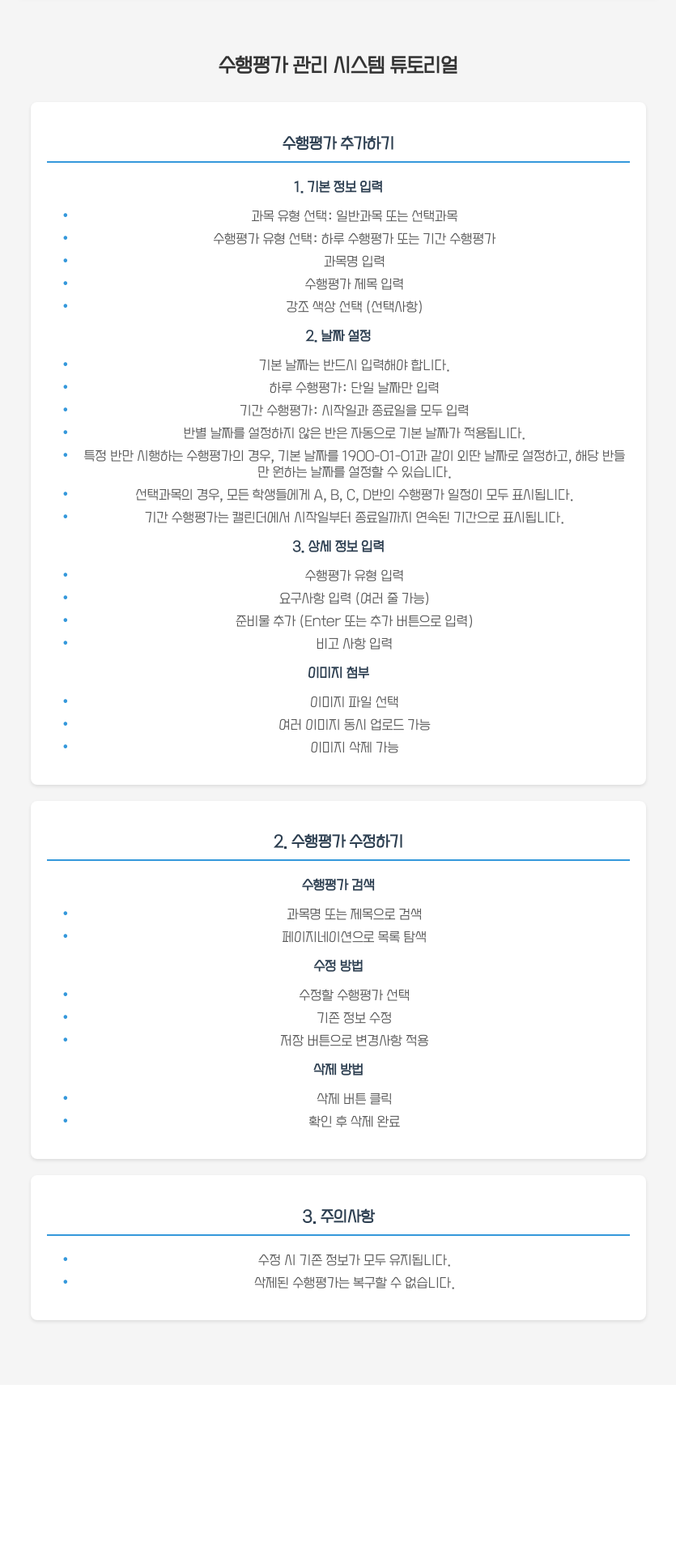
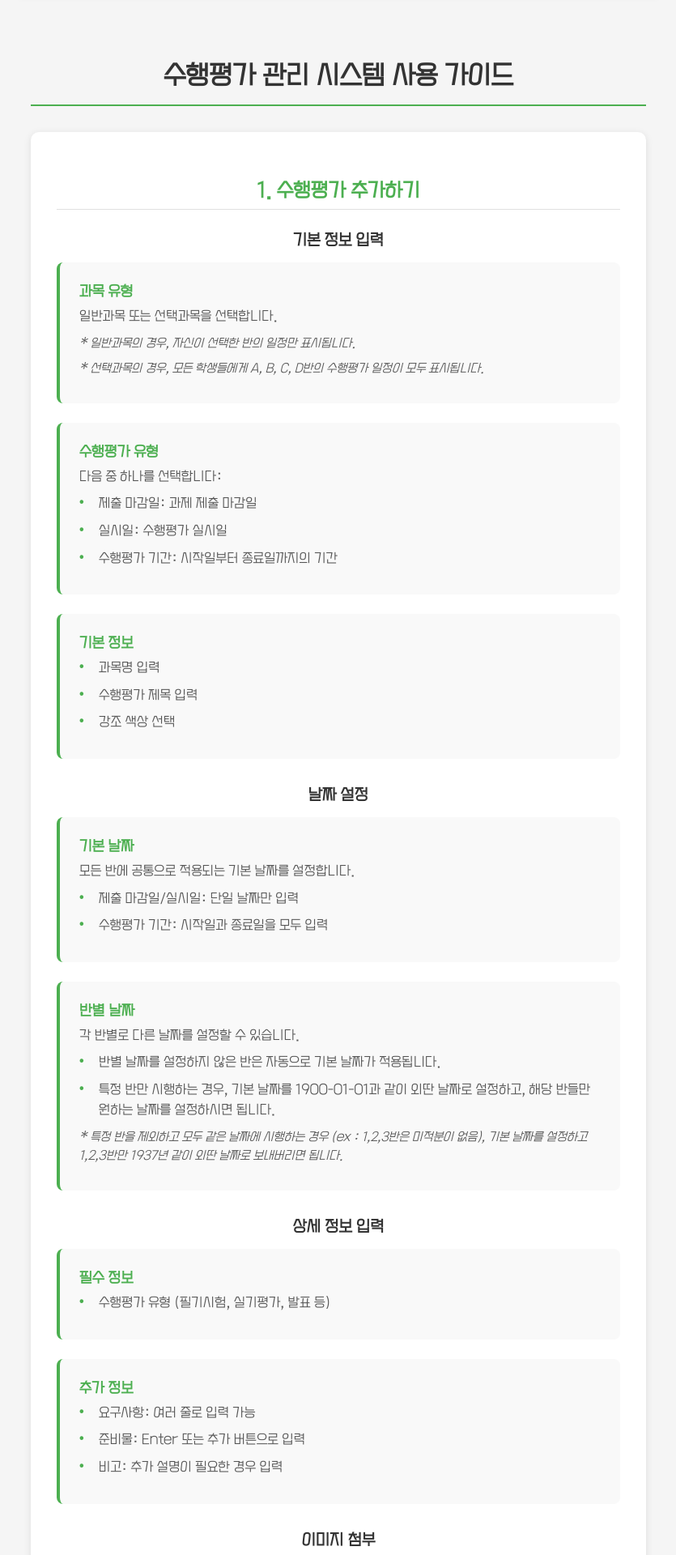
Before and after one commit to hakelope/evaluation_notice_web, a React (Create React App) app: page /tutorial in a window 1280 px wide. Shown: the part 300-2220 px from the top of the page at 81% size, without its empty margins (222-1057 px from the left). Before the commit the page ends 2018 px from the top, so only its background shows below. Built offline with nearby package versions, Linux system fonts and the light colour scheme; no server answers.

Commit message:
가독성 패치 및 오늘 버튼 추가

```diff
--- a/src/components/AdminPanel.css
+++ b/src/components/AdminPanel.css
@@ -537,56 +537,121 @@
 }
 
 .tutorial-container {
+  max-width: 1000px;
+  margin: 0 auto;
   padding: 20px;
-  max-width: 800px;
-  margin: 0 auto;
 }
 
 .tutorial-container h2 {
+  font-size: 2rem;
+  color: #333;
+  margin-bottom: 2rem;
   text-align: center;
-  color: #333;
-  margin-bottom: 30px;
+  border-bottom: 2px solid #4CAF50;
+  padding-bottom: 1rem;
 }
 
 .tutorial-section {
   background: white;
-  border-radius: 8px;
-  padding: 20px;
-  margin-bottom: 20px;
-  box-shadow: 0 2px 4px rgba(0, 0, 0, 0.1);
+  border-radius: 10px;
+  padding: 2rem;
+  margin-bottom: 2rem;
+  box-shadow: 0 2px 10px rgba(0, 0, 0, 0.1);
 }
 
 .tutorial-section h3 {
-  color: #2c3e50;
-  border-bottom: 2px solid #3498db;
-  padding-bottom: 10px;
-  margin-bottom: 20px;
+  font-size: 1.5rem;
+  color: #4CAF50;
+  margin-bottom: 1.5rem;
+  padding-bottom: 0.5rem;
+  border-bottom: 1px solid #e0e0e0;
 }
 
-.tutorial-content {
-  color: #555;
+.tutorial-step {
+  margin-bottom: 2rem;
 }
 
-.tutorial-content h4 {
-  color: #2c3e50;
-  margin: 15px 0 10px;
+.tutorial-step h4 {
+  font-size: 1.2rem;
+  color: #333;
+  margin-bottom: 1rem;
 }
 
-.tutorial-content ul {
-  list-style-type: none;
-  padding-left: 20px;
+.step-content {
+  display: grid;
+  gap: 1.5rem;
 }
 
-.tutorial-content li {
-  margin: 8px 0;
-  position: relative;
-  padding-left: 20px;
+.step-item {
+  background: #f9f9f9;
+  padding: 1.5rem;
+  border-radius: 8px;
+  border-left: 4px solid #4CAF50;
+  text-align: left;
 }
 
-.tutorial-content li:before {
+.step-label {
+  display: block;
+  font-weight: 600;
+  color: #4CAF50;
+  margin-bottom: 0.5rem;
+  font-size: 1.1rem;
+}
+
+.step-item p {
+  margin: 0.5rem 0;
+  line-height: 1.6;
+  color: #555;
+  text-align: left;
+}
+
+.step-item ul {
+  list-style-type: none;
+  padding-left: 0;
+  margin: 0.5rem 0;
+  text-align: left;
+}
+
+.step-item ul li {
+  position: relative;
+  padding-left: 1.5rem;
+  margin-bottom: 0.5rem;
+  line-height: 1.6;
+  color: #555;
+  text-align: left;
+}
+
+.step-item ul li:before {
   content: "•";
-  color: #3498db;
+  color: #4CAF50;
   position: absolute;
   left: 0;
   font-weight: bold;
 }
+
+.note {
+  font-size: 0.9rem;
+  color: #666;
+  font-style: italic;
+  margin-top: 0.5rem;
+  text-align: left;
+}
+
+.warning {
+  color: #d32f2f !important;
+  font-weight: 500;
+}
+
+@media screen and (max-width: 768px) {
+  .tutorial-container {
+    padding: 10px;
+  }
+
+  .tutorial-section {
+    padding: 1.5rem;
+  }
+
+  .step-item {
+    padding: 1rem;
+  }
+}
--- a/src/components/Calendar.css
+++ b/src/components/Calendar.css
@@ -20,7 +20,6 @@
 
 /* 반 선택 드롭다운 스타일 */
 .class-selector {
-  margin-bottom: 20px;
   display: flex;
   align-items: center;
   gap: 10px;
@@ -30,6 +29,7 @@
   font-size: 1.1rem;
   font-weight: 500;
   color: #333;
+  margin: 0;
 }
 
 .class-select {
@@ -41,6 +41,7 @@
   color: #333;
   cursor: pointer;
   transition: all 0.3s ease;
+  height: 40px;
 }
 
 .class-select:hover {
@@ -613,3 +614,36 @@
     padding: 8px 12px;
   }
 }
+
+.calendar-header {
+  display: flex;
+  justify-content: space-between;
+  align-items: center;
+  margin-bottom: 20px;
+  padding: 0 10px;
+}
+
+.calendar-controls {
+  position: relative;
+}
+
+.today-button {
+  position: absolute;
+  right: 0;
+  top: -60px; /* 더 위로 올림 */
+  padding: 8px 16px;
+  background-color: #4CAF50;
+  color: white;
+  border: none;
+  border-radius: 4px;
+  cursor: pointer;
+  font-weight: 500;
+  transition: background-color 0.3s;
+  height: 40px;
+  font-size: 1rem;
+  z-index: 1;
+}
+
+.today-button:hover {
+  background-color: #45a049;
+}
--- a/src/components/TutorialPanel.js
+++ b/src/components/TutorialPanel.js
@@ -12,85 +12,142 @@ function TutorialPanel() {
         <Link to="/admin/edit" className="nav-button">
           수행평가 수정하기
         </Link>
-        <Link to="/admin/tutorial" className="nav-button active">
+        <Link to="/tutorial" className="nav-button active">
           사용 가이드
         </Link>
       </div>
 
       <div className="tutorial-container">
-        <h2>수행평가 관리 시스템 튜토리얼</h2>
+        <h2>수행평가 관리 시스템 사용 가이드</h2>
 
         <section className="tutorial-section">
-          <h3>수행평가 추가하기</h3>
+          <h3>1. 수행평가 추가하기</h3>
           <div className="tutorial-content">
-            <h4>1. 기본 정보 입력</h4>
+            <div className="tutorial-step">
+              <h4>기본 정보 입력</h4>
+              <div className="step-content">
+                <div className="step-item">
+                  <span className="step-label">과목 유형</span>
+                  <p>일반과목 또는 선택과목을 선택합니다.</p>
+                  <p className="note">* 일반과목의 경우, 자신이 선택한 반의 일정만 표시됩니다.</p>
+
+                  <p className="note">* 선택과목의 경우, 모든 학생들에게 A, B, C, D반의 수행평가 일정이 모두 표시됩니다.</p>
+                </div>
+                <div className="step-item">
+                  <span className="step-label">수행평가 유형</span>
+                  <p>다음 중 하나를 선택합니다:</p>
                   <ul>
-              <li>과목 유형 선택: 일반과목 또는 선택과목</li>
-              <li>수행평가 유형 선택: 하루 수행평가 또는 기간 수행평가</li>
+                    <li>제출 마감일: 과제 제출 마감일</li>
+                    <li>실시일: 수행평가 실시일</li>
+                    <li>수행평가 기간: 시작일부터 종료일까지의 기간</li>
+                  </ul>
+                </div>
+                <div className="step-item">
+                  <span className="step-label">기본 정보</span>
+                  <ul>
                     <li>과목명 입력</li>
                     <li>수행평가 제목 입력</li>
-              <li>강조 색상 선택 (선택사항)</li>
+                    <li>강조 색상 선택</li>
+                  </ul>
+                </div>
+              </div>
+            </div>
+
+            <div className="tutorial-step">
+              <h4>날짜 설정</h4>
+              <div className="step-content">
+                <div className="step-item">
+                  <span className="step-label">기본 날짜</span>
+                  <p>모든 반에 공통으로 적용되는 기본 날짜를 설정합니다.</p>
+                  <ul>
+                    <li>제출 마감일/실시일: 단일 날짜만 입력</li>
+                    <li>수행평가 기간: 시작일과 종료일을 모두 입력</li>
+                  </ul>
+                </div>
+                <div className="step-item">
+                  <span className="step-label">반별 날짜</span>
+                  <p>각 반별로 다른 날짜를 설정할 수 있습니다.</p>
+                  <ul>
+                    <li>반별 날짜를 설정하지 않은 반은 자동으로 기본 날짜가 적용됩니다.</li>
+                    <li>특정 반만 시행하는 경우, 기본 날짜를 1900-01-01과 같이 외딴 날짜로 설정하고, 해당 반들만 원하는 날짜를 설정하시면 됩니다.</li>
+                  </ul>
+                  <p className="note">* 특정 반을 제외하고 모두 같은 날짜에 시행하는 경우 (ex : 1,2,3반은 미적분이 없음), 기본 날짜를 설정하고 1,2,3반만 1937년 같이 외딴 날짜로 보내버리면 됩니다.</p>
+
+                </div>
+              </div>
+            </div>
+
+            <div className="tutorial-step">
+              <h4>상세 정보 입력</h4>
+              <div className="step-content">
+                <div className="step-item">
+                  <span className="step-label">필수 정보</span>
+                  <ul>
+                    <li>수행평가 유형 (필기시험, 실기평가, 발표 등)</li>
+                  </ul>
+                </div>
+                <div className="step-item">
+                  <span className="step-label">추가 정보</span>
+                  <ul>
+                    <li>요구사항: 여러 줄로 입력 가능</li>
+                    <li>준비물: Enter 또는 추가 버튼으로 입력</li>
+                    <li>비고: 추가 설명이 필요한 경우 입력</li>
+                  </ul>
+                </div>
+              </div>
+            </div>
+
+            <div className="tutorial-step">
+              <h4>이미지 첨부</h4>
+              <div className="step-content">
+                <div className="step-item">
+                  <ul>
+                    <li>이미지 파일 선택 (여러 개 동시 업로드 가능)</li>
+                    <li>업로드된 이미지는 삭제 가능</li>
                   </ul>
 
-            <h4>2. 날짜 설정</h4>
-            <ul>
-              <li>기본 날짜는 반드시 입력해야 합니다.</li>
-              <li>하루 수행평가: 단일 날짜만 입력</li>
-              <li>기간 수행평가: 시작일과 종료일을 모두 입력</li>
-              <li>반별 날짜를 설정하지 않은 반은 자동으로 기본 날짜가 적용됩니다.</li>
-              <li>특정 반만 시행하는 수행평가의 경우, 기본 날짜를 1900-01-01과 같이 외딴 날짜로 설정하고, 해당 반들만 원하는 날짜를 설정할 수 있습니다.</li>
-              <li>선택과목의 경우, 모든 학생들에게 A, B, C, D반의 수행평가 일정이 모두 표시됩니다.</li>
-              <li>기간 수행평가는 캘린더에서 시작일부터 종료일까지 연속된 기간으로 표시됩니다.</li>
-            </ul>
-
-            <h4>3. 상세 정보 입력</h4>
-            <ul>
-              <li>수행평가 유형 입력</li>
-              <li>요구사항 입력 (여러 줄 가능)</li>
-              <li>준비물 추가 (Enter 또는 추가 버튼으로 입력)</li>
-              <li>비고 사항 입력</li>
-            </ul>
-
-            <h4>이미지 첨부</h4>
-            <ul>
-              <li>이미지 파일 선택</li>
-              <li>여러 이미지 동시 업로드 가능</li>
-              <li>이미지 삭제 가능</li>
-            </ul>
+                </div>
+              </div>
+            </div>
           </div>
         </section>
 
         <section className="tutorial-section">
           <h3>2. 수행평가 수정하기</h3>
           <div className="tutorial-content">
+            <div className="tutorial-step">
               <h4>수행평가 검색</h4>
+              <div className="step-content">
+                <div className="step-item">
                   <ul>
                     <li>과목명 또는 제목으로 검색</li>
                     <li>페이지네이션으로 목록 탐색</li>
                   </ul>
+                </div>
+              </div>
+            </div>
 
-            <h4>수정 방법</h4>
+            <div className="tutorial-step">
+              <h4>수정 및 삭제</h4>
+              <div className="step-content">
+                <div className="step-item">
+                  <span className="step-label">수정</span>
                   <ul>
                     <li>수정할 수행평가 선택</li>
                     <li>기존 정보 수정</li>
                     <li>저장 버튼으로 변경사항 적용</li>
                   </ul>
-
-            <h4>삭제 방법</h4>
+                </div>
+                <div className="step-item">
+                  <span className="step-label">삭제</span>
                   <ul>
                     <li>삭제 버튼 클릭</li>
                     <li>확인 후 삭제 완료</li>
+                    <li className="warning">* 삭제된 수행평가는 복구할 수 없습니다.</li>
                   </ul>
                 </div>
-        </section>
-
-        <section className="tutorial-section">
-          <h3>3. 주의사항</h3>
-          <div className="tutorial-content">
-            <ul>
-              <li>수정 시 기존 정보가 모두 유지됩니다.</li>
-              <li>삭제된 수행평가는 복구할 수 없습니다.</li>
-            </ul>
+              </div>
+            </div>
           </div>
         </section>
       </div>
```
Also changed, not shown: src/components/Calendar.js (+34 -8 lines). Lines whose indentation alone changed are shown as unchanged.
